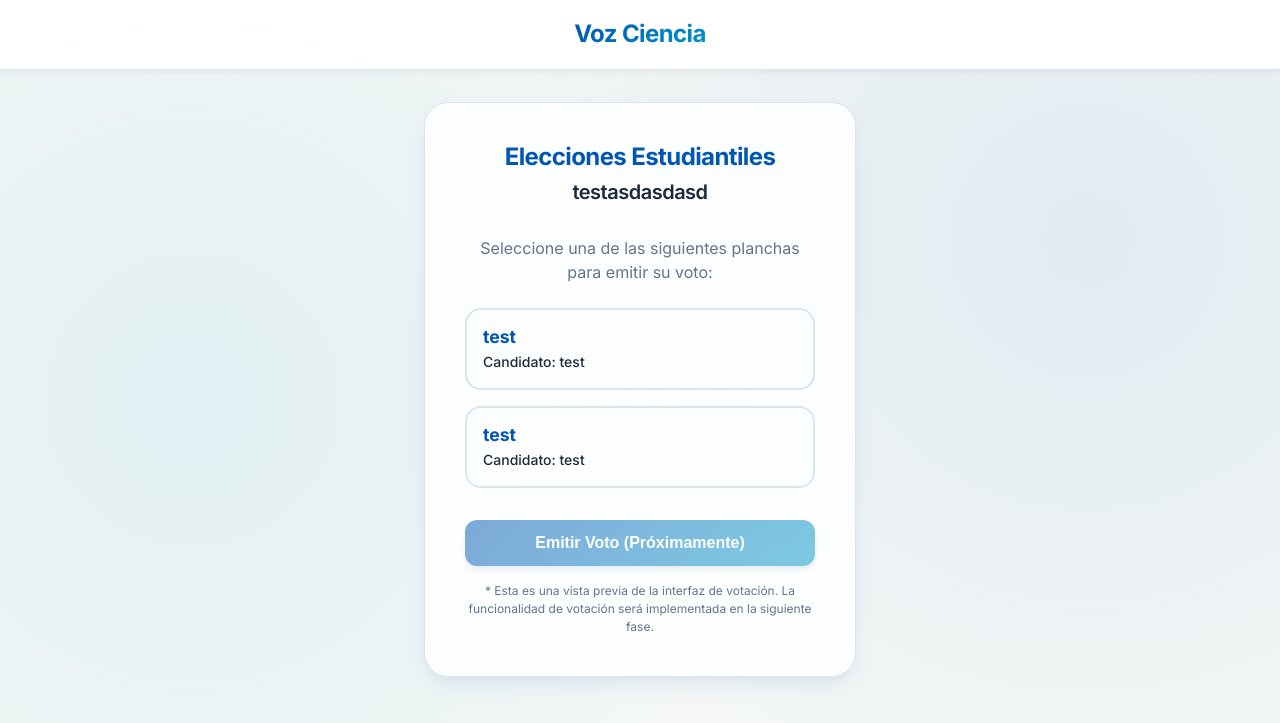
After one commit to AidamZzzZ/voz_ciencia, a Django app: page /campana/2/votar/ in a window 1280 px wide. The commit adds this page. Shown: the top 723 px of the page. Run offline with Django 5.2, Linux system fonts and the light colour scheme; data comes from the database, SQL or seed files in the repository.

Commit message:
Implement qr system and url for each bell

```diff
--- a/elections/urls.py
+++ b/elections/urls.py
@@ -1,6 +1,6 @@
 from django.urls import path
 from django.contrib.auth.views import LogoutView
-from .views import AdminLoginView, AdminDashboardView, CampanaCreateView, CampanaUpdateView, CampanaDeleteView, CampanaResultadosView
+from .views import AdminLoginView, AdminDashboardView, CampanaCreateView, CampanaUpdateView, CampanaDeleteView, CampanaResultadosView, CampanaVotacionView, CampanaQRView
 
 urlpatterns = [
     path('admin-login/', AdminLoginView.as_view(), name='admin_login'),
@@ -10,4 +10,6 @@ urlpatterns = [
     path('admin-dashboard/campana/<int:pk>/editar/', CampanaUpdateView.as_view(), name='campana_update'),
     path('admin-dashboard/campana/<int:pk>/eliminar/', CampanaDeleteView.as_view(), name='campana_delete'),
     path('admin-dashboard/campana/<int:pk>/resultados/', CampanaResultadosView.as_view(), name='campana_resultados'),
+    path('admin-dashboard/campana/<int:pk>/qr/', CampanaQRView.as_view(), name='campana_qr'),
+    path('campana/<int:pk>/votar/', CampanaVotacionView.as_view(), name='campana_votar'),
 ]
--- a/elections/views.py
+++ b/elections/views.py
@@ -1,8 +1,11 @@
 from django.shortcuts import render, redirect
-from django.urls import reverse_lazy
+from django.urls import reverse_lazy, reverse
 from django.contrib.auth.views import LoginView
 from django.contrib.auth.mixins import LoginRequiredMixin
 import json
+import qrcode
+import base64
+from io import BytesIO
 from django.views.generic import TemplateView, CreateView, UpdateView, DeleteView, DetailView
 from .models import Campana
 from .forms import CampanaForm, PlanchaFormSet
@@ -102,3 +105,37 @@ class CampanaResultadosView(LoginRequiredMixin, DetailView):
         context['chart_data'] = json.dumps(votos_planchas)
 
         return context
+
+class CampanaVotacionView(DetailView):
+    model = Campana
+    template_name = 'elections/campana_votacion.html'
+    context_object_name = 'campana'
+
+class CampanaQRView(LoginRequiredMixin, DetailView):
+    model = Campana
+    template_name = 'elections/campana_qr.html'
+    context_object_name = 'campana'
+
+    def get_context_data(self, **kwargs):
+        context = super().get_context_data(**kwargs)
+        campana = self.object
+
+        url_votacion = self.request.build_absolute_uri(reverse('campana_votar', kwargs={'pk': campana.id}))
+
+        qr = qrcode.QRCode(
+            version=1,
+            error_correction=qrcode.constants.ERROR_CORRECT_L,
+            box_size=10,
+            border=4,
+        )
+        qr.add_data(url_votacion)
+        qr.make(fit=True)
+
+        img = qr.make_image(fill_color="black", back_color="white")
+
+        buffer = BytesIO()
+        img.save(buffer, format="PNG")
+        qr_base64 = base64.b64encode(buffer.getvalue()).decode("utf-8")
+
+        context['qr_code_base64'] = qr_base64
+        return context
--- a/requirements.txt
+++ b/requirements.txt
@@ -1,4 +1,5 @@
 asgiref==3.11.1
 Django==6.0.5
+pillow==12.2.0
+qrcode==8.2
 sqlparse==0.5.5
-Pillow
--- /dev/null
+++ b/templates/elections/campana_votacion.html
@@ -0,0 +1,54 @@
+{% extends 'base.html' %}
+
+{% block title %}Votación - {{ campana.nombre_campana }}{% endblock %}
+
+{% block content %}
+<div class="glass-panel" style="padding: 2.5rem; max-width: 500px; margin: 0 auto; text-align: center;">
+
+    <div style="margin-bottom: 2rem;">
+        <h2 style="font-size: 1.5rem; color: var(--primary); margin-bottom: 0.5rem;">
+            Elecciones Estudiantiles
+        </h2>
+        <h3 style="font-size: 1.25rem; color: var(--text-main); font-weight: 600;">
+            {{ campana.nombre_campana }}
+        </h3>
+    </div>
+
+    {% if not campana.esta_activa %}
+        <div style="background: rgba(239, 68, 68, 0.1); border: 1px solid var(--error); padding: 1.5rem; border-radius: 1rem; color: var(--error); margin-bottom: 2rem;">
+            <svg xmlns="http://www.w3.org/2000/svg" width="32" height="32" viewBox="0 0 24 24" fill="none" stroke="currentColor" stroke-width="2" stroke-linecap="round" stroke-linejoin="round" style="margin-bottom: 1rem;">
+                <circle cx="12" cy="12" r="10"></circle>
+                <line x1="12" y1="8" x2="12" y2="12"></line>
+                <line x1="12" y1="16" x2="12.01" y2="16"></line>
+            </svg>
+            <p style="font-weight: 600; font-size: 1.1rem; margin-bottom: 0.5rem;">Votación Cerrada</p>
+            <p style="font-size: 0.875rem;">Esta campaña electoral ya ha finalizado. Gracias por su participación.</p>
+        </div>
+    {% else %}
+        <div style="margin-bottom: 2rem; text-align: left;">
+            <p class="text-muted" style="margin-bottom: 1.5rem; text-align: center;">
+                Seleccione una de las siguientes planchas para emitir su voto:
+            </p>
+
+            <div style="display: flex; flex-direction: column; gap: 1rem;">
+                {% for plancha in campana.planchas.all %}
+                <div style="border: 2px solid var(--border); border-radius: 1rem; padding: 1rem; cursor: pointer; transition: var(--transition);" onmouseover="this.style.borderColor='var(--primary)';" onmouseout="this.style.borderColor='var(--border)';">
+                    <h4 style="color: var(--primary); font-size: 1.1rem; margin-bottom: 0.25rem;">{{ plancha.nombre }}</h4>
+                    <p style="color: var(--text-main); font-size: 0.875rem; font-weight: 500;">Candidato: {{ plancha.candidato_principal }}</p>
+                </div>
+                {% empty %}
+                <p style="text-align: center; color: var(--text-muted);">No hay planchas registradas en esta campaña.</p>
+                {% endfor %}
+            </div>
+        </div>
+
+        <button class="btn-primary" style="opacity: 0.5; cursor: not-allowed;" disabled>
+            Emitir Voto (Próximamente)
+        </button>
+        <p style="margin-top: 1rem; font-size: 0.75rem; color: var(--text-muted);">
+            * Esta es una vista previa de la interfaz de votación. La funcionalidad de votación será implementada en la siguiente fase.
+        </p>
+    {% endif %}
+
+</div>
+{% endblock %}
```
Also changed, not shown: templates/elections/campana_qr.html (added, +41 -0 lines), templates/elections/campana_resultados.html (+12 -0 lines).
